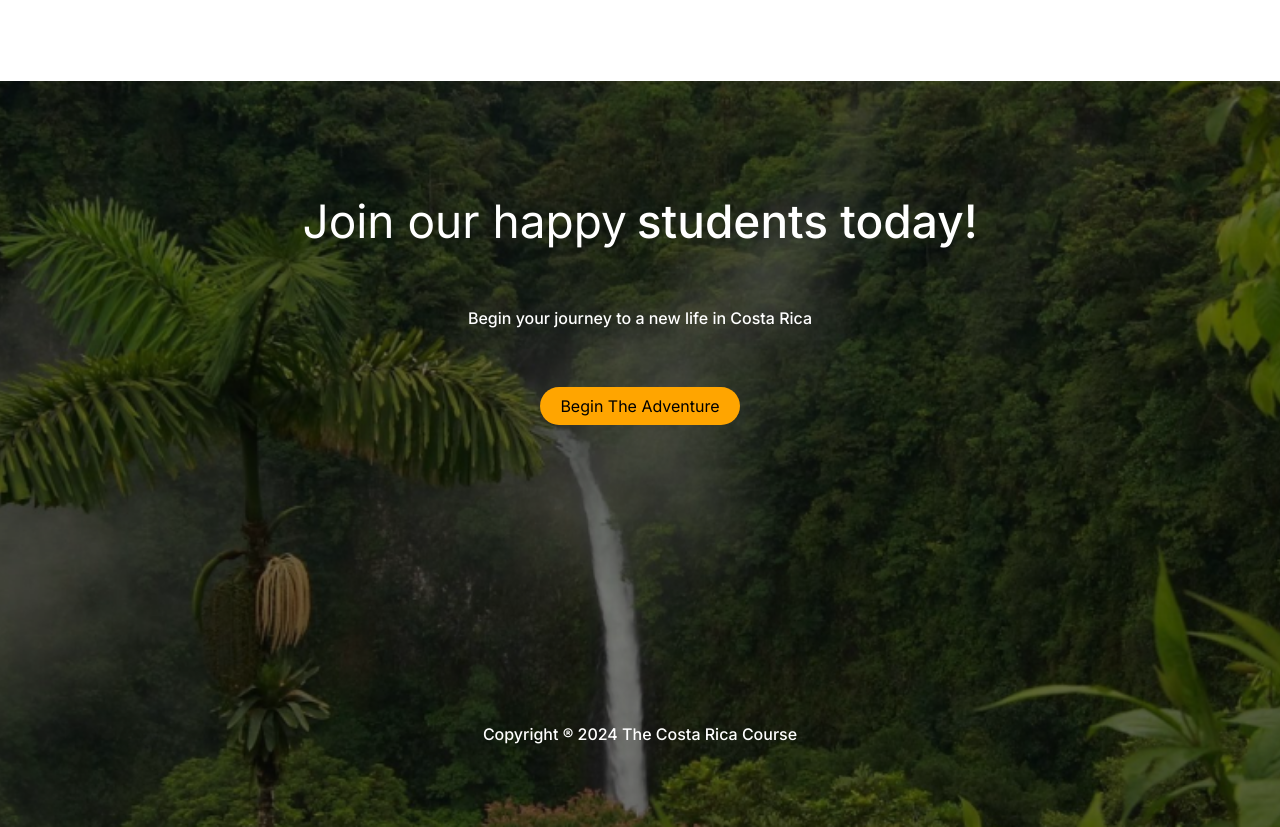
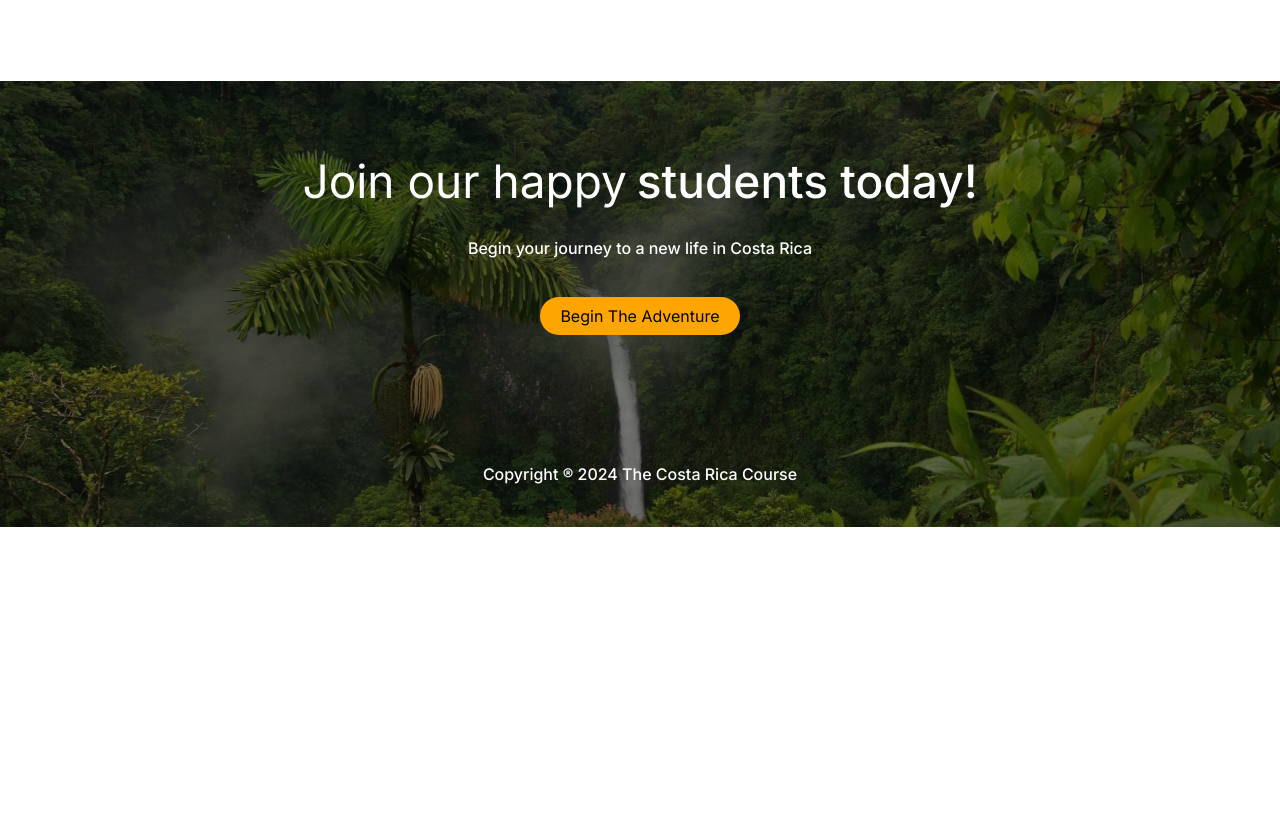
Before and after one commit to BrianKendalBucek/costa-rica-course, a Next.js app in the folder costa-rica-course/: page /about in a window 1280 px wide. Shown: the part 2780-3607 px from the top of the page. After the commit the page ends 3307 px from the top, so only its background shows below. Built offline with nearby package versions, Linux system fonts and the light colour scheme.

Commit message:
footer complete

```diff
--- a/costa-rica-course/src/components/Footer.module.scss
+++ b/costa-rica-course/src/components/Footer.module.scss
@@ -1,7 +1,7 @@
 .footer {
   width: 100%;
-  height: 746px;
-  // height: 446px;
+  // height: 746px;
+  height: 446px;
   background-image: url("/images/Rectangle 27 (1).png");
   background-repeat: no-repeat;
   background-size: cover;
@@ -15,7 +15,7 @@
   .headerDivison {
     display: flex;
     gap: 10px;
-    margin-bottom: 30px;
+    // margin-bottom: 10px;
 
     @media (max-width: 690px) {
       gap: 0;
@@ -44,7 +44,7 @@
   }
 
   button {
-    margin-top: 60px;
+    margin-top: 40px;
     padding: 10px 20px;
     border-radius: 25px;
     background-color: orange;
@@ -52,6 +52,6 @@
   }
 
   .copyright {
-    margin-top: 300px;
+    margin-top: 130px;
   }
 }
```
